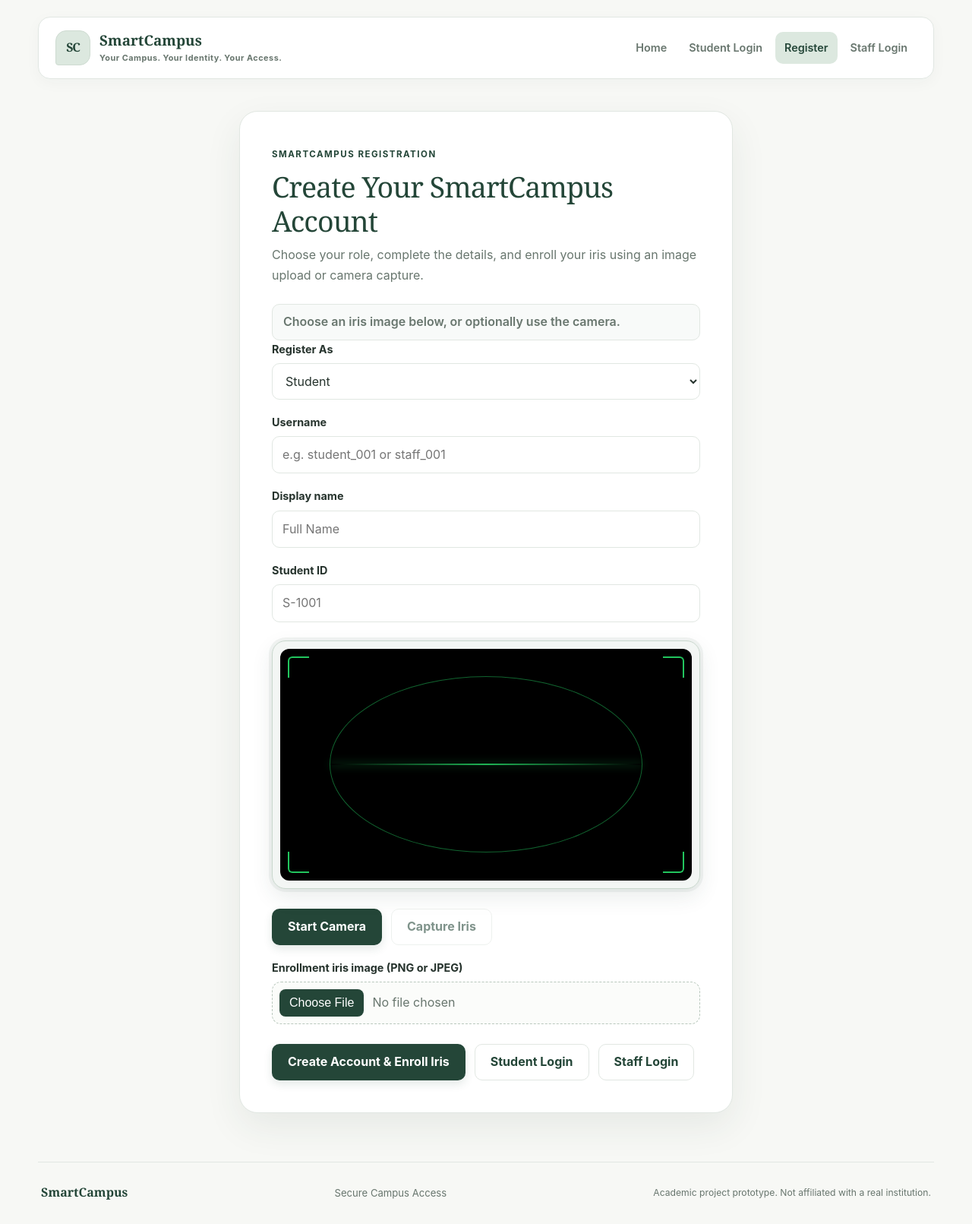
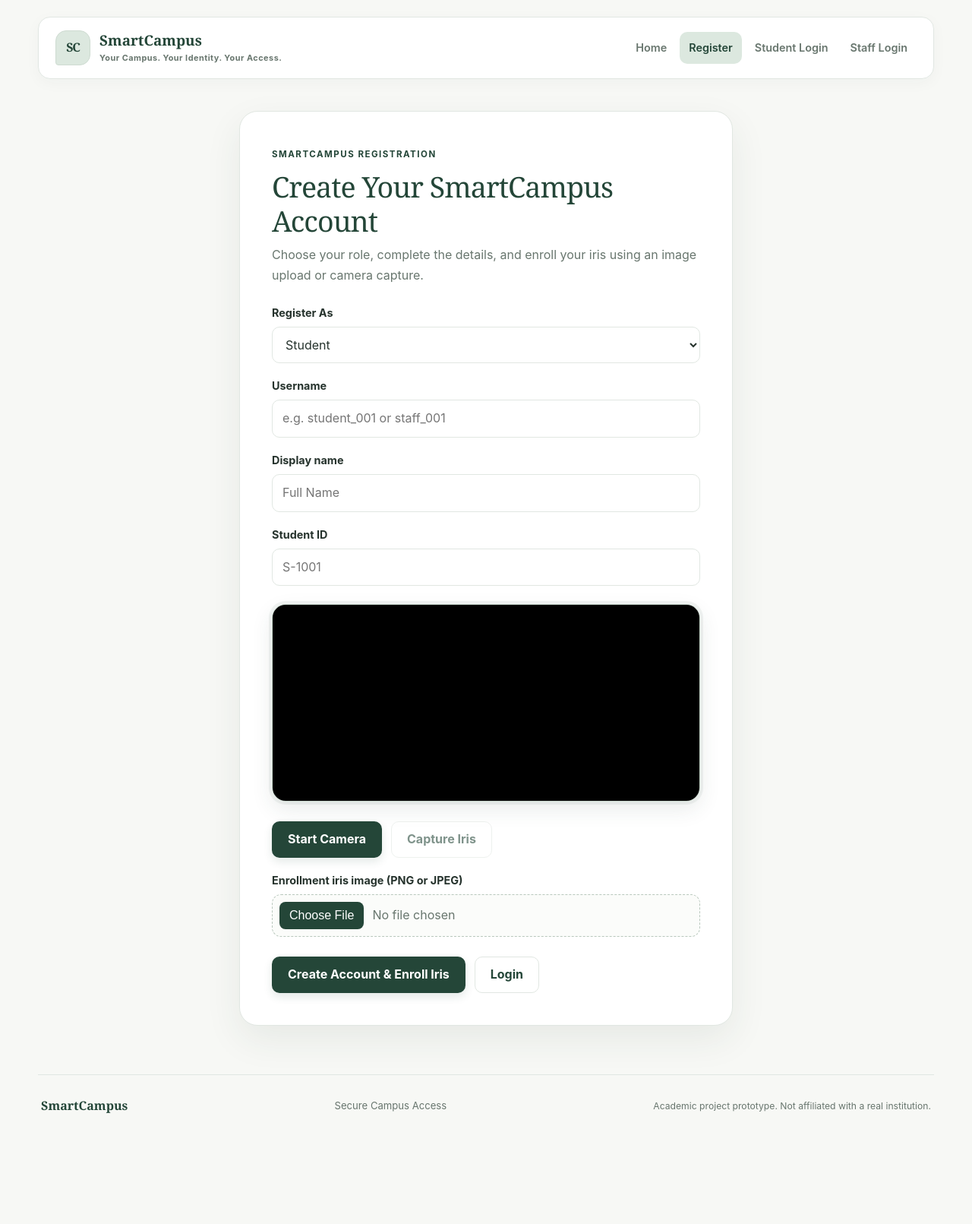
Before and after one commit to ayshaazza014/iris-login, a Django app: page /register/ in a window 1280 px wide. Shown: the whole page at 76% size. After the commit the page ends 1465 px from the top, so only its background shows below. Run offline with Django 5.2, Linux system fonts and the light colour scheme.

Commit message:
UI: reorder nav, adjust login/register links, hide scanner status messages

```diff
--- a/iris_auth_app/static/iris_auth_app/camera.js
+++ b/iris_auth_app/static/iris_auth_app/camera.js
@@ -21,9 +21,7 @@
 
 function setStatus(message, type = 'idle') {
   if (!cameraStatus) return;
-  cameraStatus.textContent = message;
-  cameraStatus.className = `scanner-status ${type}`;
-  cameraStatus.style.display = 'flex';
+  cameraStatus.style.display = 'none';
 }
 
 function updateButtonStates(running) {
--- a/iris_auth_app/templates/iris_auth_app/base.html
+++ b/iris_auth_app/templates/iris_auth_app/base.html
@@ -20,8 +20,8 @@
             </a>
             <nav class="nav" aria-label="Main navigation">
                 <a href="{% url 'home' %}" {% if request.resolver_match.url_name == 'home' %}aria-current="page"{% endif %}>Home</a>
+                <a href="{% url 'register' %}" {% if request.resolver_match.url_name == 'register' %}aria-current="page"{% endif %}>Register</a>
                 <a href="{% url 'login' %}" {% if request.resolver_match.url_name == 'login' %}aria-current="page"{% endif %}>Student Login</a>
-                <a href="{% url 'register' %}" {% if request.resolver_match.url_name == 'register' %}aria-current="page"{% endif %}>Register</a>
                 <a href="{% url 'staff_login' %}" {% if request.resolver_match.url_name == 'staff_login' %}aria-current="page"{% endif %}>Staff Login</a>
                 {% if user.is_authenticated %}
                     {% if user.is_staff %}
@@ -38,10 +38,6 @@
                     {% if user.is_superuser %}
                         <a href="{% url 'staff_register' %}">Create staff account</a>
                     {% endif %}
-                    <form method="post" action="{% url 'logout' %}" style="display:inline;margin:0;padding:0;">
-                        {% csrf_token %}
-                        <button type="submit" class="secondary-btn" style="padding:4px 12px;font-size:0.85rem;min-height:36px;cursor:pointer;">Log out</button>
-                    </form>
                 {% endif %}
             </nav>
         </header>
--- a/iris_auth_app/templates/iris_auth_app/login.html
+++ b/iris_auth_app/templates/iris_auth_app/login.html
@@ -46,7 +46,7 @@
         <div class="form-actions">
             <button type="button" id="start-camera" class="primary-btn">Start Live Camera</button>
             <button type="button" id="stop-camera" class="stop-link" style="display:none;">Stop camera</button>
-            <button type="submit" id="manual-scan-btn" class="secondary-btn" disabled>Scan Iris</button>
+            <button type="submit" id="manual-scan-btn" class="primary-btn" disabled>Scan Iris</button>
         </div>
         <div class="input-group">
             <label for="capture">Iris image (PNG or JPEG)</label>
@@ -56,8 +56,7 @@
 
 
         <div class="form-actions">
-            <a href="{% url 'register' %}" class="secondary-btn">Register</a>
-            <a href="{% url 'staff_login' %}" class="secondary-btn">Staff Login</a>
+            <a href="{% url 'login' %}" class="secondary-btn">Login</a>
             <a href="{% url 'home' %}" class="text-link">Back to welcome page</a>
         </div>
     </form>
--- a/iris_auth_app/templates/iris_auth_app/register.html
+++ b/iris_auth_app/templates/iris_auth_app/register.html
@@ -63,25 +63,14 @@
             </div>
         </div>
 
-        <div class="camera-panel camera-off" id="camera-panel">
-            <div class="scanner-frame">
-                <video id="camera-preview" autoplay playsinline muted></video>
-                <div class="scanner-frame-overlay" aria-hidden="true">
-                    <span class="scanner-corner tl"></span>
-                    <span class="scanner-corner tr"></span>
-                    <span class="scanner-corner bl"></span>
-                    <span class="scanner-corner br"></span>
-                    <span class="scanner-ring"></span>
-                    <span class="scanner-line"></span>
-                </div>
-            </div>
+        <div class="camera-panel">
+            <video id="camera-preview" autoplay playsinline muted width="100%" height="260"></video>
         </div>
 
         <div class="form-actions">
             <button type="button" id="start-camera" class="primary-btn">Start Camera</button>
-            <button type="button" id="stop-camera" class="stop-link" style="display:none;">Stop camera</button>
-            <button type="button" id="capture-image" class="secondary-btn" disabled>Capture Iris</button>
-            <button type="button" id="retake-image" class="ghost-btn" style="display:none;">Retake</button>
+            <button type="button" id="capture-image" class="secondary-btn">Capture Iris</button>
+            <button type="button" id="retake-image" class="ghost-btn">Retake</button>
         </div>
 
         <div class="input-group">
@@ -91,8 +80,7 @@
 
         <div class="form-actions">
             <button type="submit" class="primary-btn">Create Account &amp; Enroll Iris</button>
-            <a href="{% url 'login' %}" class="secondary-btn">Student Login</a>
-            <a href="{% url 'staff_login' %}" class="secondary-btn">Staff Login</a>
+            <a href="{% url 'login' %}" class="secondary-btn">Login</a>
         </div>
     </form>
 </div>
```
